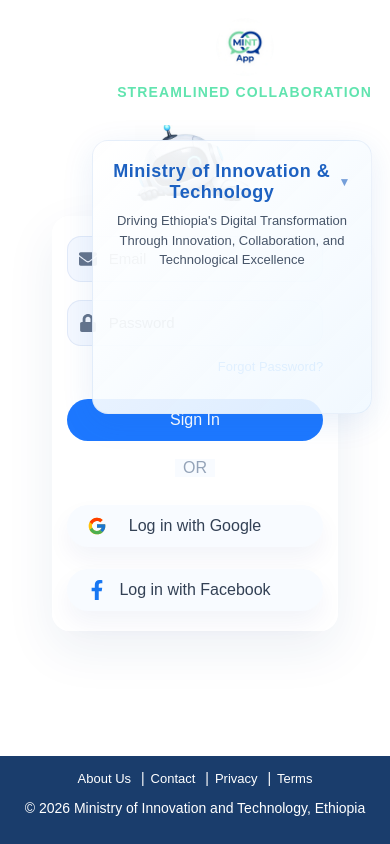
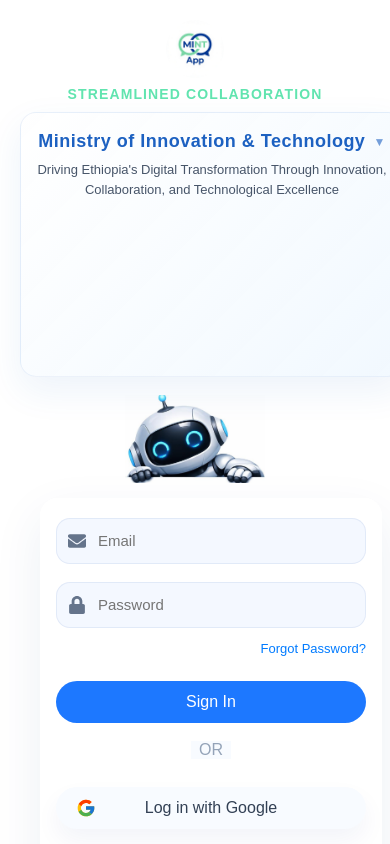
Before and after one commit to Eyerusalem458/MINT-Communication-and-Workflow-Management-System, a React (Vite) app in the folder Web-Frontend/: page /login in a window 390 px wide. Shown: the top 844 px of the page. Built offline with nearby package versions, Linux system fonts and the light colour scheme.

Commit message:
making login page responsive

```diff
--- a/Web-Frontend/src/assets/styles/Login.css
+++ b/Web-Frontend/src/assets/styles/Login.css
@@ -551,18 +551,59 @@
     font-size: 14px;
   }
 
+  .logo-wrapper {
+    position: static;
+    width: 100%;
+    margin-bottom: 10px;
+    display: flex;
+    justify-content: center;
+    align-items: center;
+  }
+
+  .logo-card {
+    width: auto;
+    padding: 0;
+  }
+
+  .ministry-description {
+    position: static;
+    width: 100%;
+    right: auto;
+    top: auto;
+    margin: 0 0 18px;
+    animation: none;
+    transform: none;
+    pointer-events: auto;
+  }
+
+  .description-content {
+    width: 100%;
+    padding: 18px 16px;
+    box-shadow: 0 14px 36px rgba(29, 97, 193, 0.08);
+  }
+
+  .ministry-details {
+    grid-template-columns: 1fr;
+  }
+
   .robot-wrapper {
     min-height: auto;
   }
 
   .robot-image {
-    width: 120px;
-    max-width: 60%;
+    width: 140px;
+    max-width: 100%;
     margin-bottom: 15px;
   }
 
+  .login-container {
+    align-items: stretch;
+  }
+
   .login-box {
-    width: 90%;
-    padding: 20px 15px;
+    width: 100%;
+    max-width: 420px;
+    padding: 20px 16px;
+    margin: 0 auto 20px;
   }
 }
```
